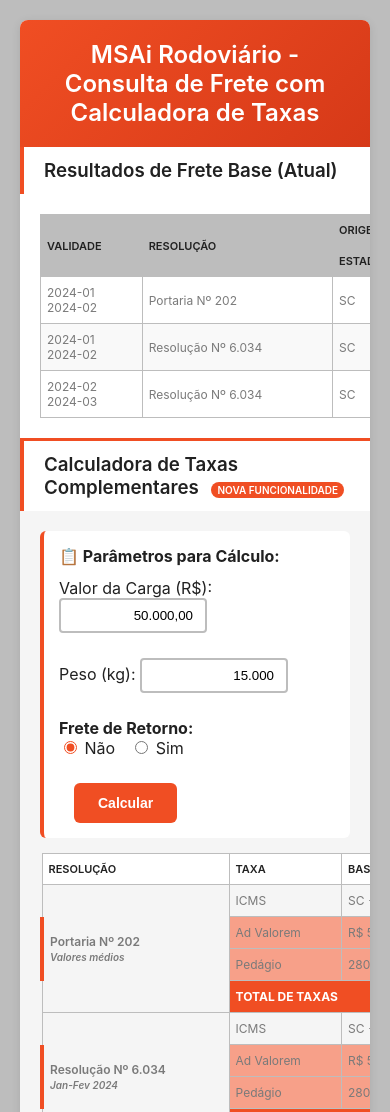
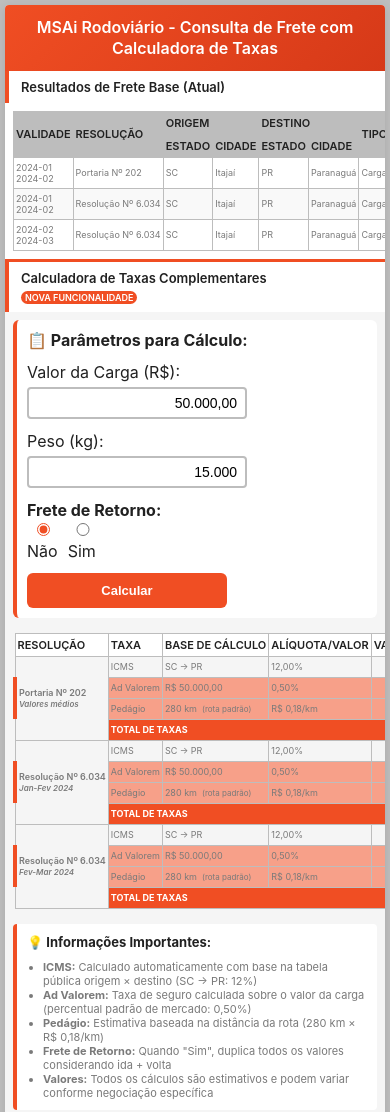
Before and after one commit to s4nts/MSAiRoad-FeeCalculator, a plain HTML site: page index.html in a window 390 px wide. Shown: the top 1112 px of the page. Drawn offline with Linux system fonts and the light colour scheme.

Commit message:
feat - improvements responsive pages

```diff
--- a/index.html
+++ b/index.html
@@ -2,7 +2,7 @@
 <html lang="pt-BR">
   <head>
     <meta charset="UTF-8" />
-    <meta name="viewport" content="width=device-width, initial-scale=1.0" />
+    <meta name="viewport" content="width=device-width, initial-scale=1.0, user-scalable=yes" />
     <title>MSAi Rodoviário - Calculadora de Taxas</title>
     <link rel="stylesheet" href="style.css" />
   </head>
--- a/style.css
+++ b/style.css
@@ -202,3 +202,202 @@ tbody tr:hover {
   color: #7a7a7a;
   margin-left: 5px;
 }
+
+@media (max-width: 1024px) {
+  body {
+    margin: 10px;
+  }
+
+  .container {
+    max-width: 100%;
+    border-radius: 4px;
+  }
+
+  .header h1 {
+    font-size: 20px;
+  }
+
+  .table-container {
+    padding: 15px;
+  }
+
+  table {
+    min-width: 900px;
+    font-size: 11px;
+  }
+
+  th,
+  td {
+    padding: 6px 4px;
+  }
+
+  .parameters-grid {
+    gap: 20px;
+  }
+
+  .input-field {
+    width: 100px;
+  }
+}
+
+@media (max-width: 640px) {
+  body {
+    margin: 5px;
+  }
+
+  .header {
+    padding: 15px 10px;
+  }
+
+  .header h1 {
+    font-size: 18px;
+    line-height: 1.3;
+  }
+
+  .section-title {
+    padding: 10px 15px;
+    font-size: 14px;
+  }
+
+  .table-container {
+    padding: 10px;
+    overflow-x: auto;
+  }
+
+  table {
+    min-width: 700px;
+    font-size: 10px;
+  }
+
+  th,
+  td {
+    padding: 5px 3px;
+  }
+
+  .valor-monetario {
+    font-size: 10px;
+  }
+
+  .parameters-section {
+    padding: 12px;
+  }
+
+  .parameters-grid {
+    flex-direction: column;
+    gap: 15px;
+    align-items: stretch;
+  }
+
+  .parameters-grid label {
+    display: flex;
+    flex-direction: column;
+    gap: 5px;
+  }
+
+  .input-field {
+    width: 100%;
+    max-width: 200px;
+  }
+
+  .radio-group {
+    flex-wrap: wrap;
+    gap: 10px;
+  }
+
+  .calculate-btn {
+    margin-left: 0;
+    width: 100%;
+    max-width: 200px;
+  }
+
+  .new-feature-badge {
+    display: block;
+    margin: 5px 0 0 0;
+    width: fit-content;
+  }
+
+  .info-box {
+    padding: 12px;
+  }
+
+  .info-box h4 {
+    font-size: 14px;
+  }
+
+  .info-box ul {
+    font-size: 12px;
+  }
+}
+
+@media (max-width: 390px) {
+  .header {
+    padding: 12px 8px;
+  }
+
+  .header h1 {
+    font-size: 16px;
+  }
+
+  .section-title {
+    padding: 8px 12px;
+    font-size: 13px;
+  }
+
+  .table-container {
+    padding: 8px;
+  }
+
+  table {
+    min-width: 600px;
+    font-size: 9px;
+  }
+
+  th,
+  td {
+    padding: 4px 2px;
+  }
+
+  .parameters-section {
+    padding: 10px;
+  }
+
+  .parameters-grid {
+    gap: 12px;
+  }
+
+  .input-field {
+    padding: 6px 8px;
+    font-size: 14px;
+  }
+
+  .calculate-btn {
+    padding: 10px 20px;
+    font-size: 13px;
+  }
+
+  .info-box {
+    padding: 10px;
+  }
+
+  .info-box h4 {
+    font-size: 13px;
+  }
+
+  .info-box ul {
+    font-size: 11px;
+    padding-left: 16px;
+  }
+
+  .tax-label {
+    font-size: 8px;
+  }
+
+  .distance-info {
+    font-size: 8px;
+  }
+
+  .new-feature-badge {
+    font-size: 9px;
+    padding: 1px 4px;
+  }
+}
```
